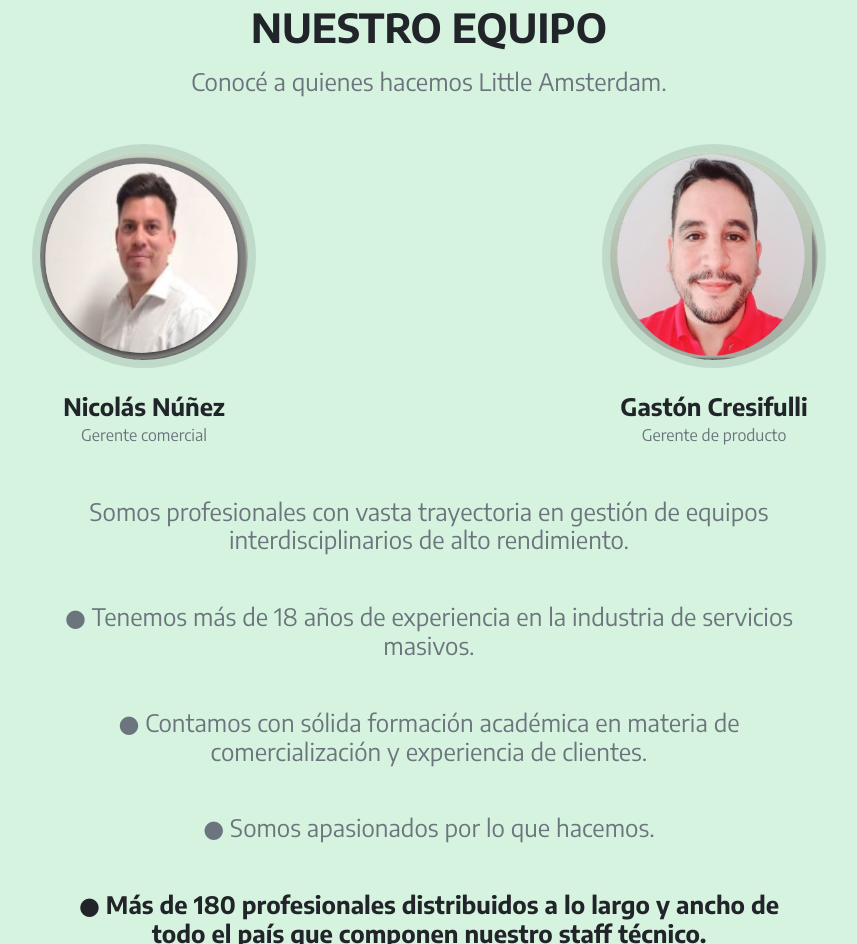
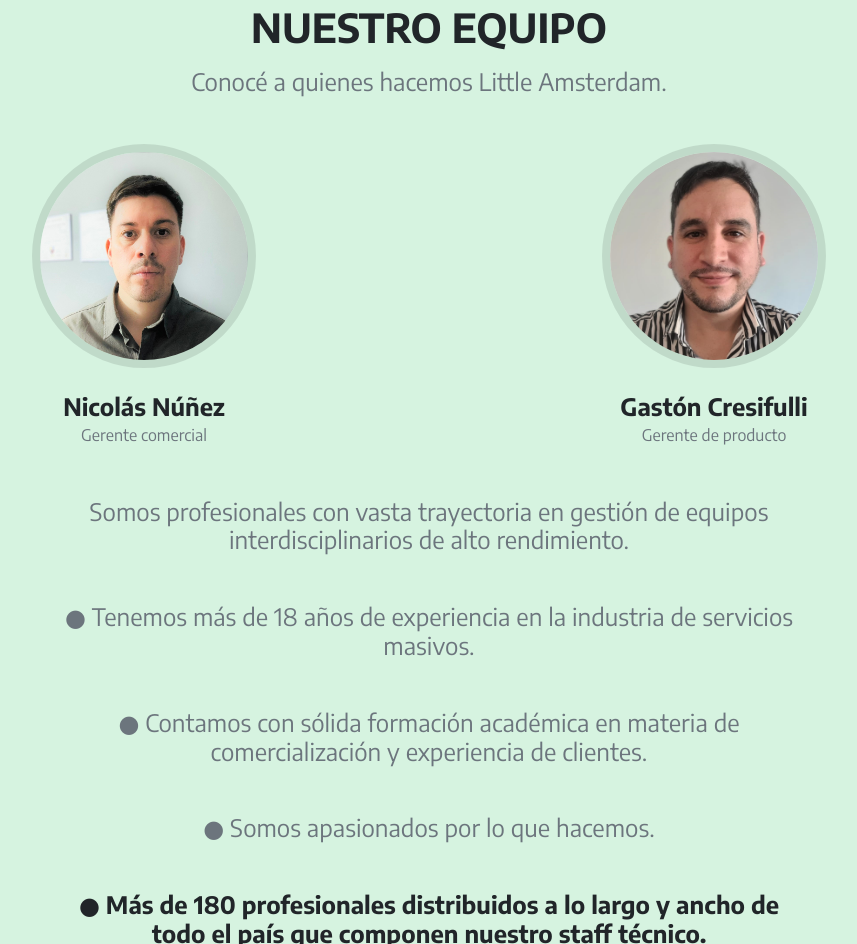
Before and after one commit to ldanko91/little-amsterdam-sample, a plain HTML site: page index.html in a window 1280 px wide. Shown: the part 3024-3968 px from the top of the page, without its empty margins (211-1068 px from the left). Drawn offline with nearby package versions, Linux system fonts and the light colour scheme.

Commit message:
Update index.html
Nuevas fotos de profile

```diff
--- a/index.html
+++ b/index.html
@@ -178,14 +178,14 @@
                 <div class="row">
                     <div class="col-lg-6">
                         <div class="team-member">
-                            <img class="mx-auto rounded-circle" src="assets/img/team/team-1.jpg" alt="..." />
+                            <img class="mx-auto rounded-circle" src="assets/img/nico-new-prof.jpeg" alt="..." />
                             <h4>Nicolás Núñez</h4>
                             <p class="text-muted">Gerente comercial</p>
                         </div>
                     </div>
                     <div class="col-lg-6">
                         <div class="team-member">
-                            <img class="mx-auto rounded-circle" src="assets/img/team/team-2.jpg" alt="..." />
+                            <img class="mx-auto rounded-circle" src="assets/img/gaston-new-prof.jpeg" alt="..." />
                             <h4>Gastón Cresifulli</h4>
                             <p class="text-muted">Gerente de producto</p>
                         </div>
```
